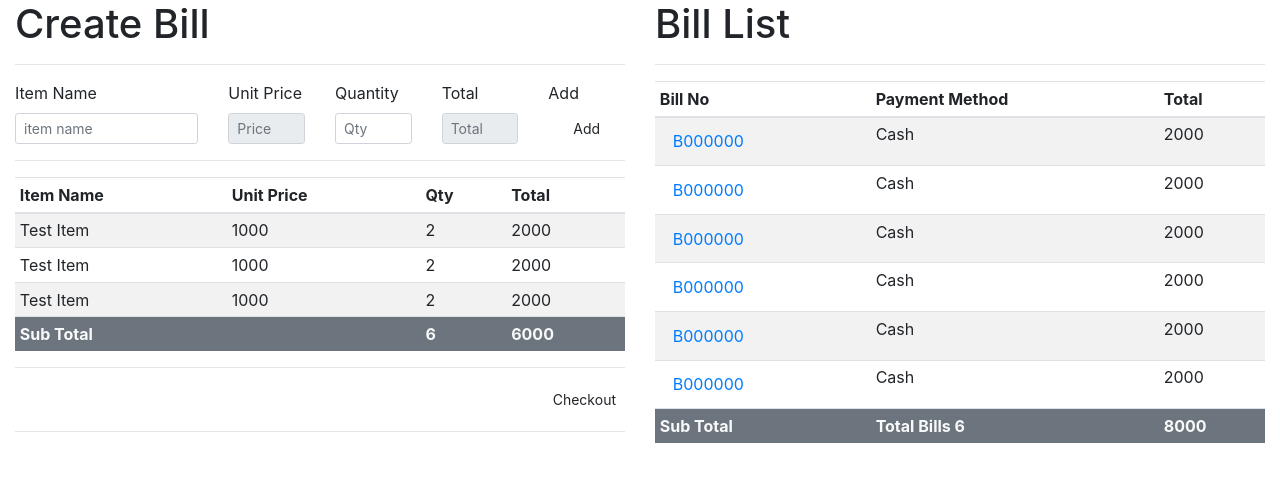
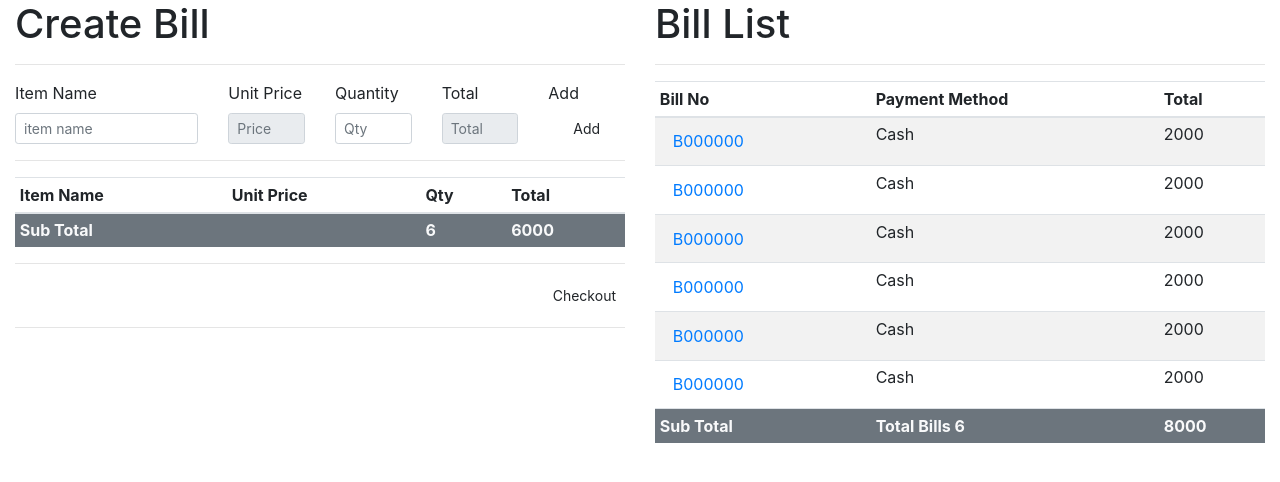
Before and after one commit to RizanMusthafa/simple-billing-app, a React (Create React App) app: page / in a window 1280 px wide. Shown: the top 482 px of the page. Built offline with nearby package versions, Linux system fonts and the light colour scheme.

Commit message:
added logic to dynamicaly render bill from state

```diff
--- a/src/components/CreateBill/BillItem.jsx
+++ b/src/components/CreateBill/BillItem.jsx
@@ -1,12 +1,12 @@
 import React from 'react';
 
-const BillItem = props => {
+const BillItem = ({ item: { itemName, unitPrice, quntity, total } }) => {
   return (
     <tr>
-      <td>Test Item</td>
-      <td>1000</td>
-      <td>2</td>
-      <td>2000</td>
+      <td>{itemName}</td>
+      <td>{unitPrice}</td>
+      <td>{quntity}</td>
+      <td>{total}</td>
     </tr>
   );
 };
--- a/src/components/CreateBill/BillItems.jsx
+++ b/src/components/CreateBill/BillItems.jsx
@@ -1,7 +1,7 @@
 import React from 'react';
 import BillItem from './BillItem';
 
-const BillItems = props => {
+const BillItems = ({ items }) => {
   return (
     <table className="table table-sm table-striped">
       <thead>
@@ -13,9 +13,9 @@ const BillItems = props => {
         </tr>
       </thead>
       <tbody>
-        <BillItem />
-        <BillItem />
-        <BillItem />
+        {items.map(item => (
+          <BillItem item={item} />
+        ))}
       </tbody>
       <tfoot>
         <tr className="bg-secondary text-light font-weight-bold">
--- a/src/components/CreateBill/index.jsx
+++ b/src/components/CreateBill/index.jsx
@@ -3,6 +3,9 @@ import BillForm from './BillForm';
 import BillItems from './BillItems';
 
 class CreateBill extends React.Component {
+  state = {
+    bill: []
+  };
   render() {
     return (
       <React.Fragment>
@@ -10,7 +13,7 @@ class CreateBill extends React.Component {
         <hr />
         <BillForm />
         <hr />
-        <BillItems />
+        <BillItems items={this.state.bill} />
         <hr />
         <div className="text-right">
           <button type="button" className="btn btn-sm">
```
